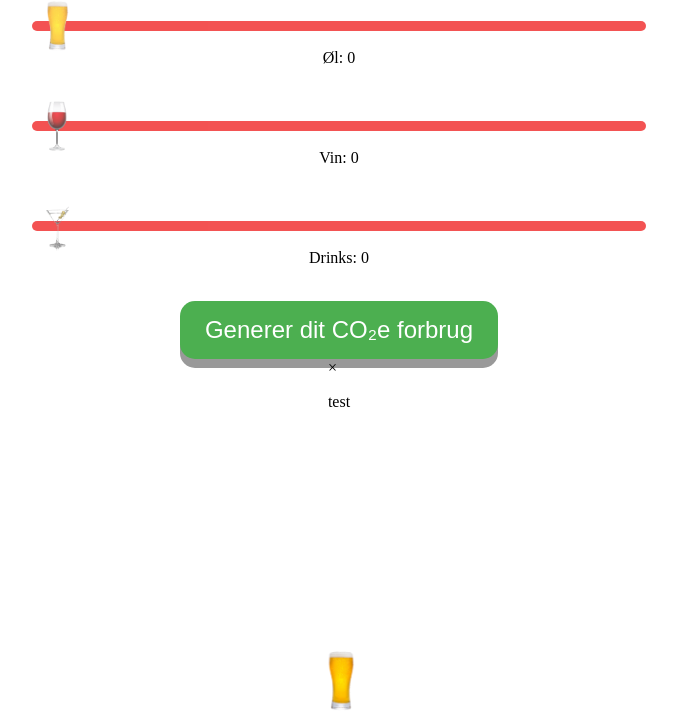
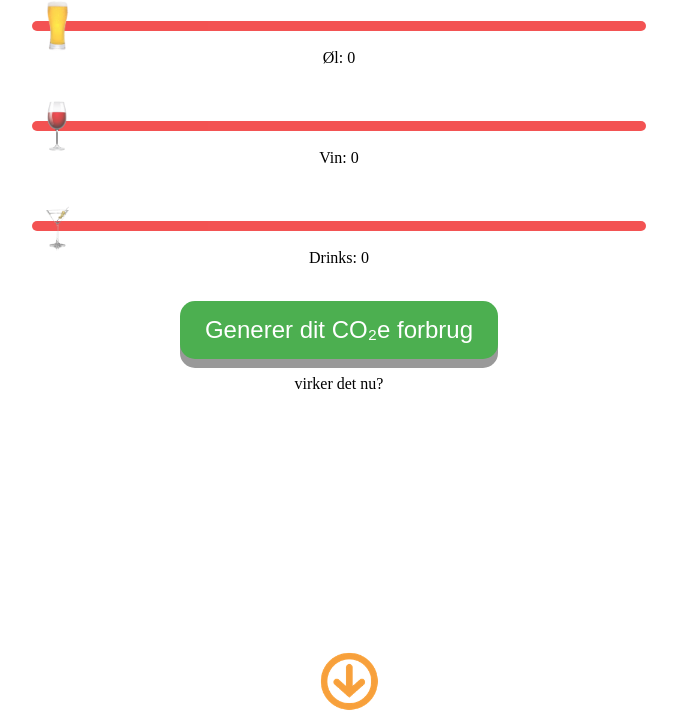
Before and after one commit to NikolaiWK/gruppe-Golden, a plain HTML site: page index.html in a window 1280 px wide. Both pictures are taken after a click on the button "Generer dit CO₂e forbrug". Shown: the part 79-800 px from the top of the page, without its empty margins (301-978 px from the left). Drawn offline with Linux system fonts and the light colour scheme.

Commit message:
fikser knap en smule samt lavet pil

```diff
--- a/index.html
+++ b/index.html
@@ -26,13 +26,8 @@
   <p>Drinks: <span id="demo3"></span></p>
 </div>
 
-<button type="button" onclick="openTab('b1');" class="knap">Generer dit CO₂e forbrug</button>
-
-<div id="b1" class="containerknap" >
-  <span onclick="this.parentElement.style.display='none'" class="closebtn">&times; </span>
-<p>test </p>
-
-</div>
+<button type="button" onclick="openTab();" class="knap">Generer dit CO₂e forbrug</button>
+<p id="resultat" style="display:none;"> virker det nu?</p>
 
 
 
@@ -68,13 +63,9 @@
       output3.innerHTML = this.value;
     }
 
-    function openTab(b1) {
-      var i, x;
-      x = document.getElementsByClassName("containerTab");
-      for (i=0; i<x.leght; i++){
-        x[i].style.display="none";
-      }
-      document.getElementById(b1).style.display="block";
+    function openTab() {
+      var p= document.getElementById("resultat");
+      p.style.display="block";
     }
   </script>
 
--- a/style.css
+++ b/style.css
@@ -125,7 +125,7 @@
 
     .scroll-down-arrow {
       /* lav billede om til en pil plus animation */
-      background-image: url(øl.png);
+      background-image: url(pil.png);
       background-size: contain;
       background-repeat: no-repeat;
 
```
Also changed, not shown: pil.png (added).
